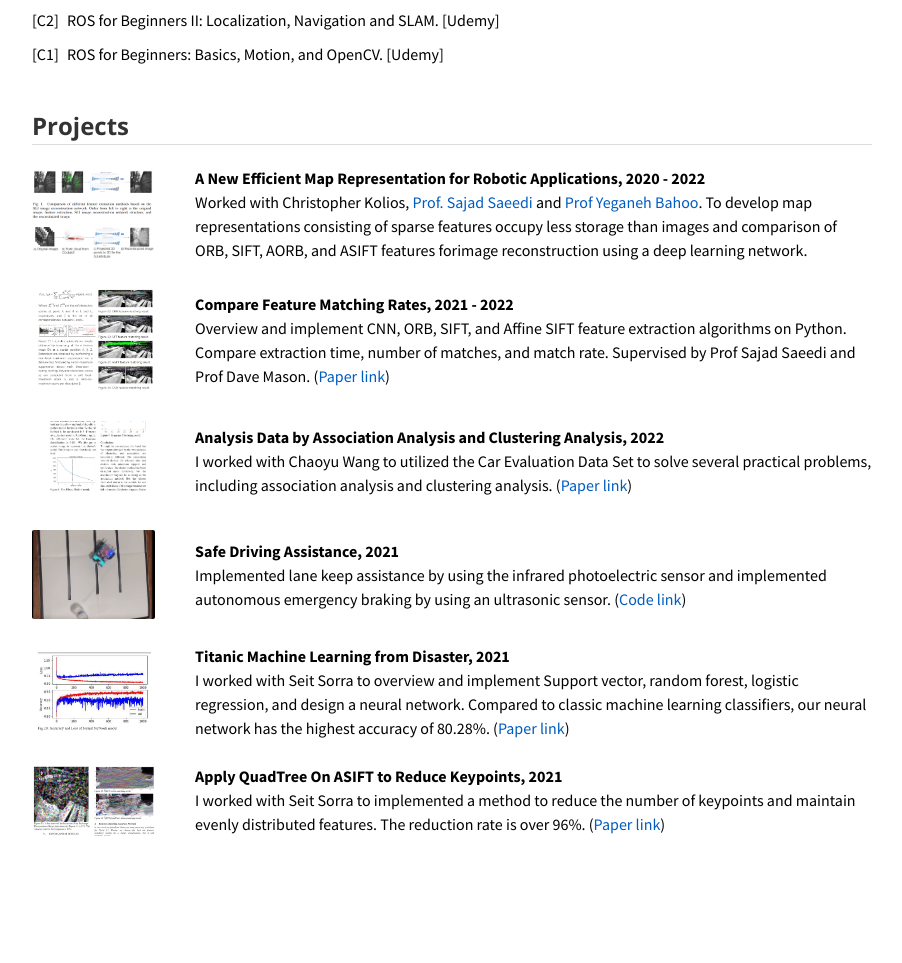
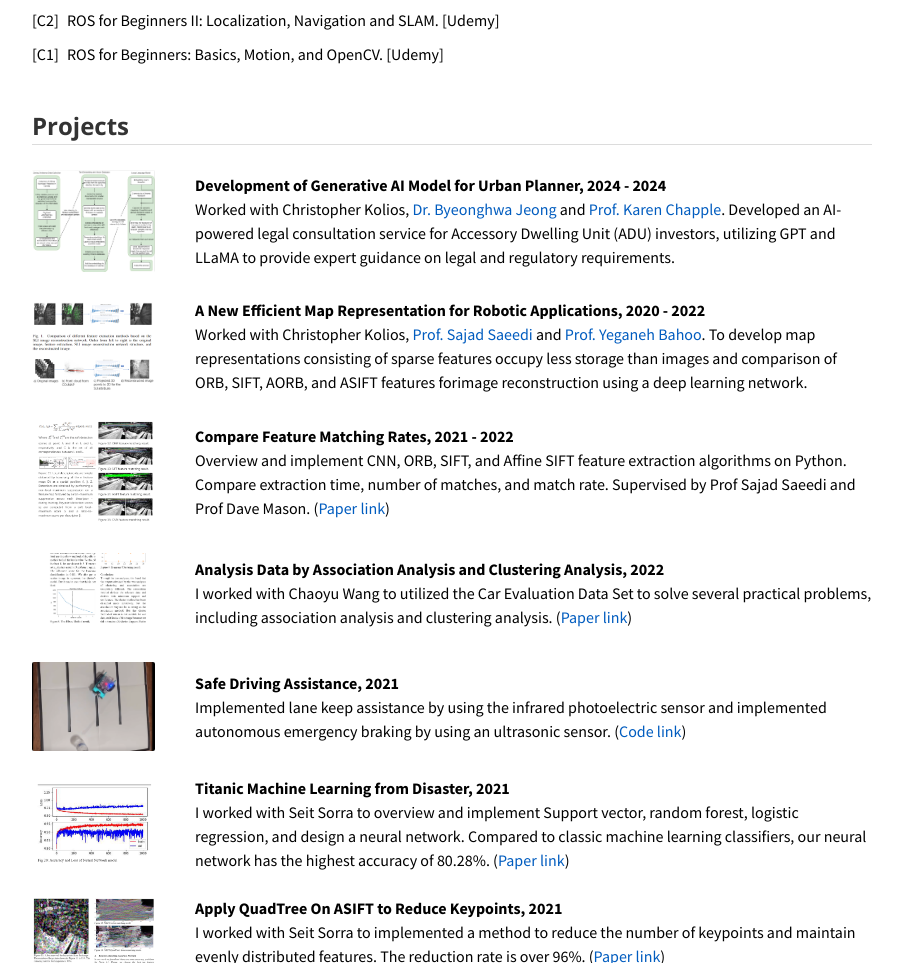
Before and after one commit to zhoux121/zhoux121.github.io, a plain HTML site: page index.html in a window 1280 px wide. Shown: the part 1275-2238 px from the top of the page, without its empty margins (188-1090 px from the left). Before the commit the page ends 2166 px from the top, so only its background shows below. Drawn offline with nearby package versions, Linux system fonts and the light colour scheme.

Commit message:
Add files via upload

```diff
--- a/index.html
+++ b/index.html
@@ -113,12 +113,23 @@
           </div>
           <div class="flex-row">
             <div class="flex-item flex-item-stretch flex-column">
+              <img class="image max-width-600" src="img/UrbanPlanner.jpg">
+            </div>
+            <div class="flex-item flex-item-stretch-6 flex-column">
+              <p class="text">
+                <span class="highlight-text">Development of Generative AI Model for Urban Planner, 2024 - 2024</span><br>
+                Worked with Christopher Kolios, <a href="https://schoolofcities.utoronto.ca/people/byeonghwa-jeong/" target="_blank">Dr. Byeonghwa Jeong</a> and <a href="https://schoolofcities.utoronto.ca/people/karen-chapple/" target="_blank">Prof. Karen Chapple</a>. Developed an AI-powered legal consultation service for Accessory Dwelling Unit (ADU) investors, utilizing GPT and LLaMA to provide expert guidance on legal and regulatory requirements.
+              </p>
+            </div>
+          </div>
+          <div class="flex-row">
+            <div class="flex-item flex-item-stretch flex-column">
               <img class="image max-width-600" src="img/1.png">
             </div>
             <div class="flex-item flex-item-stretch-6 flex-column">
               <p class="text">
                 <span class="highlight-text">A New Efficient Map Representation for Robotic Applications, 2020 - 2022</span><br>
-                Worked with Christopher Kolios, <a href="https://sajad-saeedi.ca/" target="_blank">Prof. Sajad Saeedi</a> and <a href="https://www.cs.torontomu.ca/~bahoo/geometric-computing-lab/" target="_blank">Prof Yeganeh Bahoo</a>. To develop map representations consisting of sparse features occupy less storage than images and comparison of ORB, SIFT, AORB, and ASIFT features forimage reconstruction using a deep learning network.
+                Worked with Christopher Kolios, <a href="https://sajad-saeedi.ca/" target="_blank">Prof. Sajad Saeedi</a> and <a href="https://www.cs.torontomu.ca/~bahoo/geometric-computing-lab/" target="_blank">Prof. Yeganeh Bahoo</a>. To develop map representations consisting of sparse features occupy less storage than images and comparison of ORB, SIFT, AORB, and ASIFT features forimage reconstruction using a deep learning network.
               </p>
             </div>
           </div>
```
